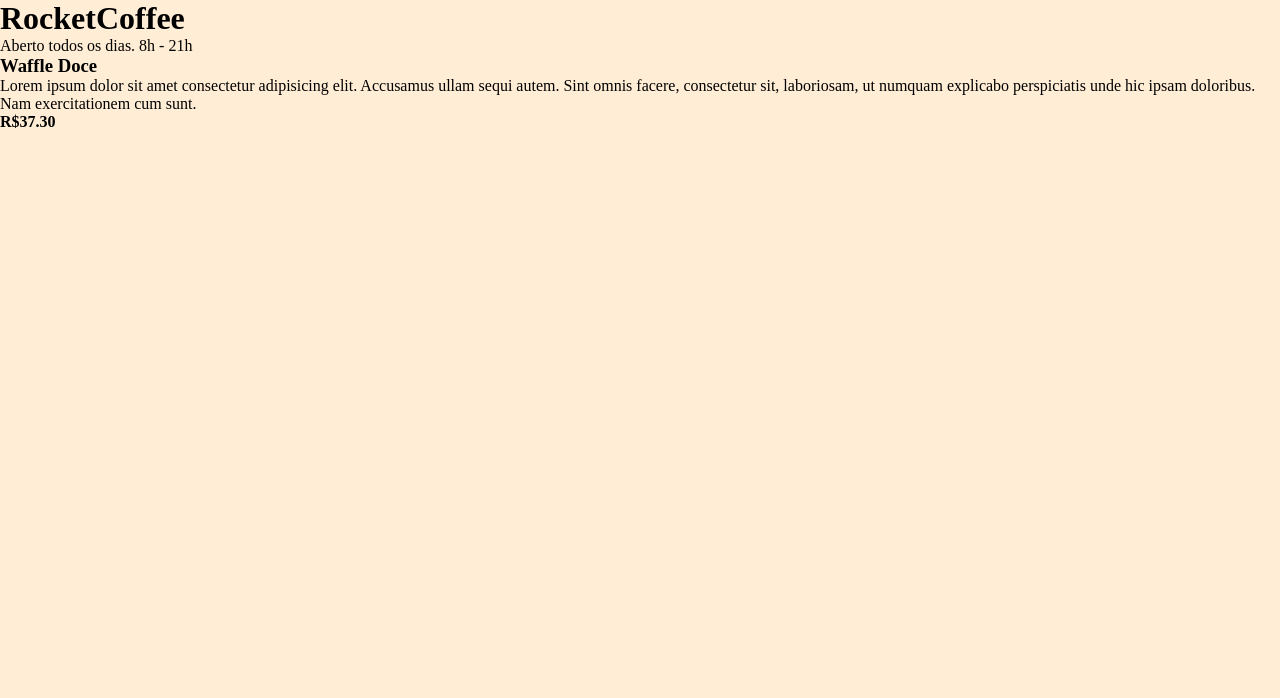
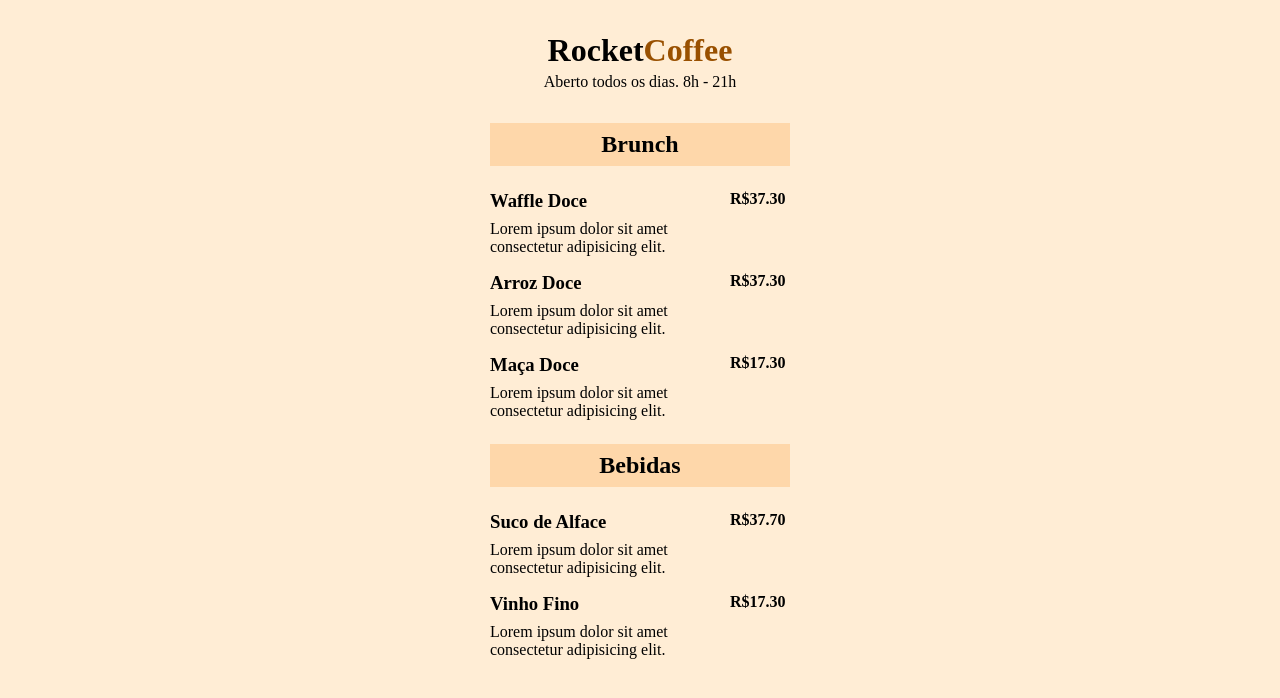
Before and after one commit to VNatario/explorer3.0, a plain HTML site: page index.html in a window 1280 px wide. Drawn offline with Linux system fonts and the light colour scheme.

Commit message:
feat: add styles

```diff
--- a/index.html
+++ b/index.html
@@ -9,23 +9,68 @@
   </head>
   <body>
     <header>
-      <h1>RocketCoffee</h1>
+      <h1>Rocket<span>Coffee</span></h1>
       <p>Aberto todos os dias. 8h - 21h</p>
     </header>
 
     <section>
       <ul>
+        <h2>Brunch</h2>
+
         <li>
           <div class="details">
             <h3>Waffle Doce</h3>
             <p class="description">
-              Lorem ipsum dolor sit amet consectetur adipisicing elit. Accusamus
-              ullam sequi autem. Sint omnis facere, consectetur sit, laboriosam,
-              ut numquam explicabo perspiciatis unde hic ipsam doloribus. Nam
-              exercitationem cum sunt.
+              Lorem ipsum dolor sit amet consectetur adipisicing elit.
             </p>
           </div>
           <strong class="price"> R$37.30 </strong>
+        </li>
+
+        <li>
+          <div class="details">
+            <h3>Arroz Doce</h3>
+
+            <p class="description">
+              Lorem ipsum dolor sit amet consectetur adipisicing elit.
+            </p>
+          </div>
+
+          <strong class="price"> R$37.30 </strong>
+        </li>
+
+        <li>
+          <div class="details">
+            <h3>Maça Doce</h3>
+            <p class="description">
+              Lorem ipsum dolor sit amet consectetur adipisicing elit.
+            </p>
+          </div>
+          <strong class="price"> R$17.30 </strong>
+        </li>
+      </ul>
+    </section>
+
+    <section>
+      <ul>
+        <h2>Bebidas</h2>
+        <li>
+          <div class="details">
+            <h3>Suco de Alface</h3>
+            <p class="description">
+              Lorem ipsum dolor sit amet consectetur adipisicing elit.
+            </p>
+          </div>
+          <strong class="price"> R$37.70 </strong>
+        </li>
+        <li>
+          <div class="details">
+            <h3>Vinho Fino</h3>
+            <p class="description">
+              Lorem ipsum dolor sit amet consectetur adipisicing elit.
+            </p>
+          </div>
+          <strong class="price"> R$17.30 </strong>
         </li>
       </ul>
     </section>
--- a/style.css
+++ b/style.css
@@ -1,3 +1,4 @@
+/* GOBAL */
 *{
     margin: 0;
     padding: 0;
@@ -11,3 +12,48 @@ body {
 ul {
     list-style: none;
 }
+
+/* HEADER */
+header {
+    padding: 32px 0;
+    text-align: center;
+}
+
+header h1 {
+    margin-bottom: 4px;
+}
+
+header h1 span {
+    color: #995000;
+}
+
+header, section {
+    max-width: 300px;
+    margin: 0 auto;
+}
+
+/* SECTION */
+section {
+     margin-bottom: 24px;
+}
+
+section h2 {
+    background-color: #FED7AA;
+    padding: 8px 16px;
+    text-align: center;
+    margin-bottom: 24px;
+}
+
+/* LIST */
+ul li {
+    margin-bottom: 16px;
+    display: flex;
+}
+
+li .details {
+    max-width: 240px;
+}
+
+.details h3 {
+    margin-bottom: 8px;
+}
```
